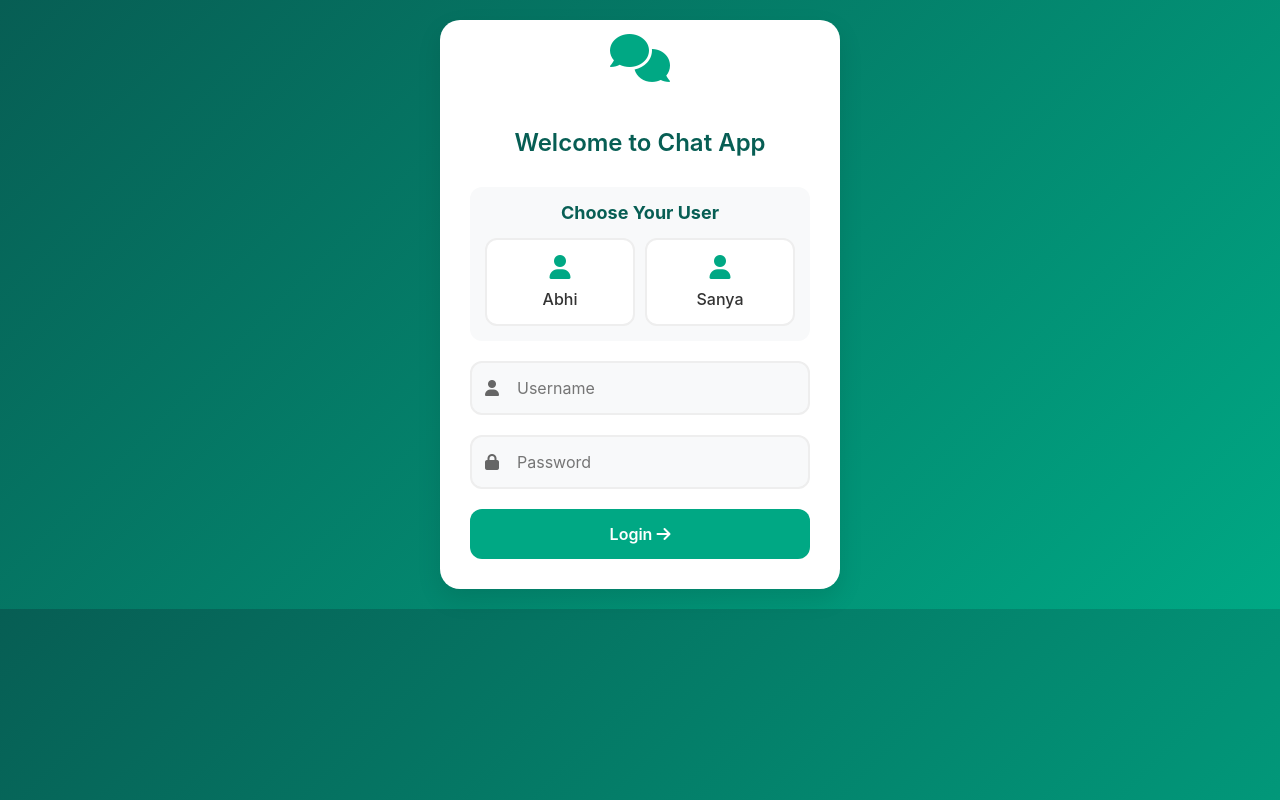
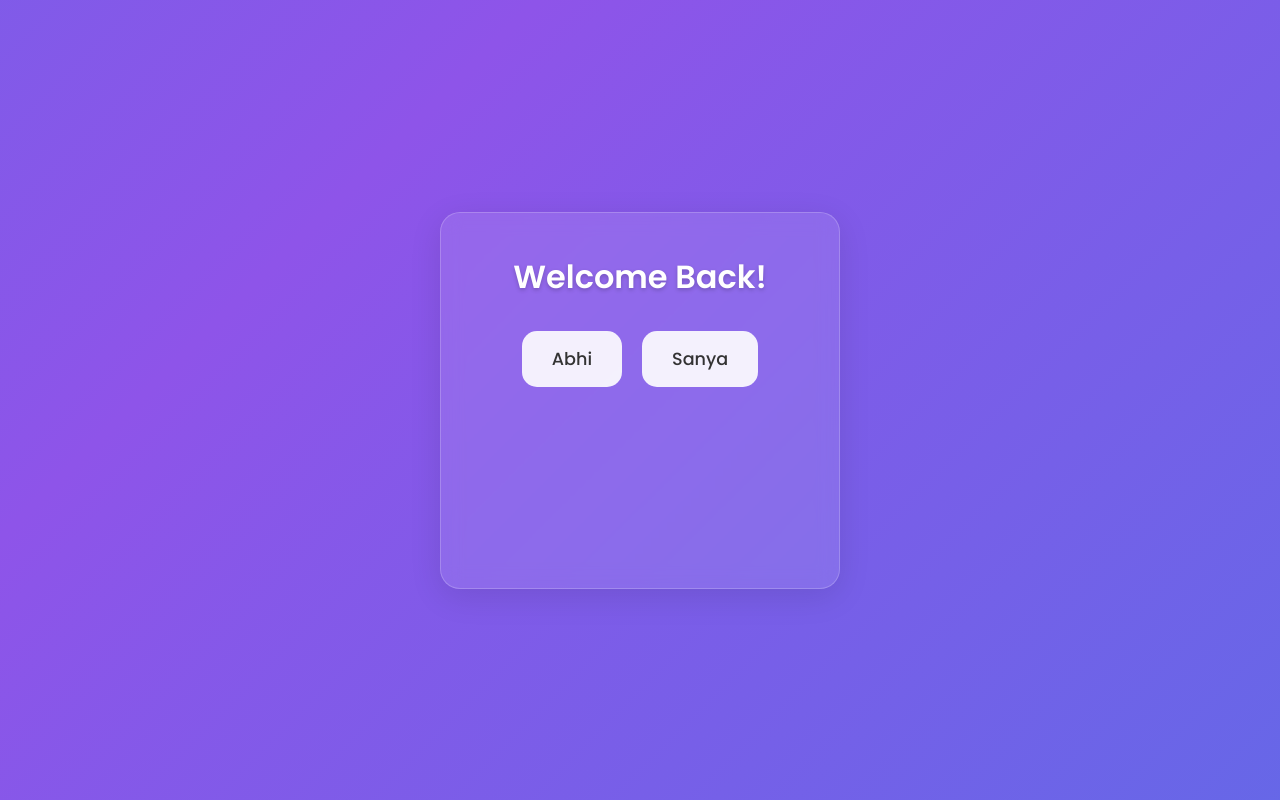
Before and after one commit to Mdazad4153/chat-app, a Flask app: page /login in a window 1280 px wide. Run offline with Flask 3, Linux system fonts and the light colour scheme.

Commit message:
Created beautiful login page with smooth animations

```diff
--- a/app.py
+++ b/app.py
@@ -40,16 +40,20 @@ def home():
 @app.route('/login', methods=['GET', 'POST'])
 def login():
     if request.method == 'POST':
-        username = request.form['username']
-        password = request.form['password']
+        username = request.form.get('username')
+        password = request.form.get('password')
 
         if username in VALID_CREDENTIALS and VALID_CREDENTIALS[username] == password:
             session['username'] = username
-            return redirect(url_for('home'))
-        else:
-            flash('Invalid username or password')
+            return jsonify({'success': True})
+        return jsonify({'success': False})
+    return render_template('login.html')
 
-    return render_template('login.html')
+@app.route('/chat')
+def chat():
+    if 'username' not in session:
+        return redirect(url_for('login'))
+    return render_template('index.html')
 
 @app.route('/logout')
 def logout():
--- a/templates/login.html
+++ b/templates/login.html
@@ -1,331 +1,288 @@
 <!DOCTYPE html>
-<html>
+<html lang="en">
 <head>
+    <meta charset="UTF-8">
+    <meta name="viewport" content="width=device-width, initial-scale=1.0">
     <title>Login - Chat App</title>
-    <meta name="viewport" content="width=device-width, initial-scale=1.0, maximum-scale=1.0, user-scalable=no">
-    <link rel="stylesheet" href="https://cdnjs.cloudflare.com/ajax/libs/font-awesome/6.0.0/css/all.min.css">
+    <link href="https://fonts.googleapis.com/css2?family=Poppins:wght@400;500;600&display=swap" rel="stylesheet">
     <style>
         :root {
-            --primary-color: #00A884;
-            --secondary-color: #075E54;
-            --error-color: #ff4444;
-            --success-color: #00C851;
+            --primary-color: #4776E6;
+            --secondary-color: #8E54E9;
         }
 
         * {
             margin: 0;
             padding: 0;
             box-sizing: border-box;
-            font-family: -apple-system, BlinkMacSystemFont, "Segoe UI", Roboto, Helvetica, Arial, sans-serif;
-            -webkit-tap-highlight-color: transparent;
+            font-family: 'Poppins', sans-serif;
         }
 
         body {
             min-height: 100vh;
-            min-height: -webkit-fill-available;
-            background: linear-gradient(135deg, var(--secondary-color) 0%, var(--primary-color) 100%);
             display: flex;
             align-items: center;
             justify-content: center;
+            background: linear-gradient(-45deg, #4776E6, #8E54E9, #4776E6, #8E54E9);
+            background-size: 400% 400%;
+            animation: gradientBG 15s ease infinite;
             padding: 20px;
         }
 
+        @keyframes gradientBG {
+            0% {
+                background-position: 0% 50%;
+            }
+            50% {
+                background-position: 100% 50%;
+            }
+            100% {
+                background-position: 0% 50%;
+            }
+        }
+
         .login-container {
+            background: rgba(255, 255, 255, 0.1);
+            backdrop-filter: blur(10px);
+            border-radius: 20px;
+            padding: 40px;
             width: 100%;
             max-width: 400px;
-            background: white;
-            padding: 30px;
-            border-radius: 20px;
-            box-shadow: 0 10px 25px rgba(0,0,0,0.1);
-            animation: slideUp 0.5s ease-out;
+            text-align: center;
+            box-shadow: 0 8px 32px rgba(0, 0, 0, 0.1);
+            border: 1px solid rgba(255, 255, 255, 0.2);
+            transform: translateY(20px);
+            opacity: 0;
+            animation: slideUp 0.6s ease forwards;
         }
 
-        .app-logo {
-            text-align: center;
-            margin-bottom: 30px;
+        @keyframes slideUp {
+            to {
+                transform: translateY(0);
+                opacity: 1;
+            }
         }
 
-        .app-logo i {
-            font-size: 48px;
-            color: var(--primary-color);
-            animation: bounce 2s infinite;
+        h1 {
+            color: white;
+            margin-bottom: 30px;
+            font-size: 2em;
+            text-shadow: 0 2px 4px rgba(0, 0, 0, 0.2);
         }
 
-        .app-title {
-            font-size: 24px;
-            color: var(--secondary-color);
-            text-align: center;
+        .user-select {
+            display: flex;
+            gap: 20px;
             margin-bottom: 30px;
-            font-weight: 600;
+            justify-content: center;
         }
 
-        .input-group {
-            margin-bottom: 20px;
-            position: relative;
-        }
-
-        .input-group i {
-            position: absolute;
-            left: 15px;
-            top: 50%;
-            transform: translateY(-50%);
-            color: #666;
-            transition: all 0.3s ease;
-        }
-
-        .input-field {
-            width: 100%;
-            padding: 15px 15px 15px 45px;
-            border: 2px solid #eee;
-            border-radius: 12px;
-            font-size: 16px;
-            transition: all 0.3s ease;
-            background: #f8f9fa;
-        }
-
-        .input-field:focus {
-            outline: none;
-            border-color: var(--primary-color);
-            background: white;
-            box-shadow: 0 0 0 3px rgba(0,168,132,0.1);
-        }
-
-        .input-field:focus + i {
-            color: var(--primary-color);
-        }
-
-        .login-button {
-            width: 100%;
-            padding: 15px;
-            background: var(--primary-color);
+        .user-option {
+            background: rgba(255, 255, 255, 0.9);
             border: none;
-            border-radius: 12px;
-            color: white;
-            font-size: 16px;
-            font-weight: 600;
+            padding: 15px 30px;
+            border-radius: 15px;
             cursor: pointer;
+            font-size: 1.1em;
+            font-weight: 500;
+            color: #333;
             transition: all 0.3s ease;
             position: relative;
             overflow: hidden;
         }
 
-        .login-button:hover {
-            background: var(--secondary-color);
-            transform: translateY(-2px);
-            box-shadow: 0 5px 15px rgba(0,0,0,0.1);
+        .user-option::before {
+            content: '';
+            position: absolute;
+            top: 0;
+            left: 0;
+            width: 100%;
+            height: 100%;
+            background: linear-gradient(45deg, var(--primary-color), var(--secondary-color));
+            opacity: 0;
+            transition: opacity 0.3s ease;
+            z-index: 1;
         }
 
-        .login-button:active {
+        .user-option span {
+            position: relative;
+            z-index: 2;
+        }
+
+        .user-option:hover {
+            transform: translateY(-3px);
+            box-shadow: 0 10px 20px rgba(0, 0, 0, 0.2);
+        }
+
+        .user-option.selected {
+            color: white;
+            transform: translateY(-3px);
+            box-shadow: 0 10px 20px rgba(0, 0, 0, 0.2);
+        }
+
+        .user-option.selected::before {
+            opacity: 1;
+        }
+
+        .password-input {
+            background: rgba(255, 255, 255, 0.9);
+            border: none;
+            padding: 15px;
+            border-radius: 15px;
+            width: 100%;
+            margin-bottom: 20px;
+            font-size: 1em;
+            transition: all 0.3s ease;
+            opacity: 0;
+            transform: translateY(20px);
+        }
+
+        .password-input.show {
+            opacity: 1;
             transform: translateY(0);
         }
 
-        .flash-message {
-            padding: 12px;
-            border-radius: 10px;
-            margin-bottom: 20px;
-            text-align: center;
-            font-size: 14px;
-            animation: shake 0.5s ease-in-out;
-            background: #ffebee;
-            color: var(--error-color);
-            border: 1px solid var(--error-color);
+        .password-input:focus {
+            outline: none;
+            box-shadow: 0 0 0 3px rgba(71, 118, 230, 0.3);
         }
 
-        @keyframes slideUp {
-            from {
-                opacity: 0;
-                transform: translateY(20px);
-            }
-            to {
-                opacity: 1;
-                transform: translateY(0);
-            }
+        .login-btn {
+            background: white;
+            color: var(--primary-color);
+            border: none;
+            padding: 15px 40px;
+            border-radius: 15px;
+            font-size: 1.1em;
+            font-weight: 600;
+            cursor: pointer;
+            transition: all 0.3s ease;
+            opacity: 0;
+            transform: translateY(20px);
+            width: 100%;
         }
 
-        @keyframes bounce {
-            0%, 20%, 50%, 80%, 100% {
-                transform: translateY(0);
-            }
-            40% {
-                transform: translateY(-20px);
-            }
-            60% {
-                transform: translateY(-10px);
-            }
+        .login-btn.show {
+            opacity: 1;
+            transform: translateY(0);
         }
 
-        @keyframes shake {
-            0%, 100% { transform: translateX(0); }
-            10%, 30%, 50%, 70%, 90% { transform: translateX(-5px); }
-            20%, 40%, 60%, 80% { transform: translateX(5px); }
+        .login-btn:hover {
+            background: linear-gradient(45deg, var(--primary-color), var(--secondary-color));
+            color: white;
+            transform: translateY(-3px);
+            box-shadow: 0 10px 20px rgba(0, 0, 0, 0.2);
         }
 
-        .user-select {
+        .error-message {
+            color: #ff6b6b;
             margin-top: 20px;
-            text-align: center;
-            padding: 15px;
-            background: #f8f9fa;
-            border-radius: 12px;
-            animation: fadeIn 0.5s ease-out;
+            padding: 10px;
+            border-radius: 10px;
+            background: rgba(255, 255, 255, 0.9);
+            display: none;
+            animation: fadeIn 0.3s ease;
         }
 
-        .user-select h3 {
-            color: var(--secondary-color);
-            margin-bottom: 15px;
-            font-size: 18px;
-        }
-
-        .user-options {
-            display: grid;
-            grid-template-columns: repeat(auto-fit, minmax(120px, 1fr));
-            gap: 10px;
-            margin-top: 15px;
-        }
-
-        .user-option {
-            padding: 15px;
-            background: white;
-            border: 2px solid #eee;
-            border-radius: 12px;
-            cursor: pointer;
-            transition: all 0.3s ease;
-            display: flex;
-            flex-direction: column;
-            align-items: center;
-            gap: 10px;
-        }
-
-        .user-option:hover {
-            border-color: var(--primary-color);
-            transform: translateY(-2px);
-            box-shadow: 0 5px 15px rgba(0,0,0,0.1);
-        }
-
-        .user-option.selected {
-            border-color: var(--primary-color);
-            background: rgba(0,168,132,0.1);
-        }
-
-        .user-option i {
-            font-size: 24px;
-            color: var(--primary-color);
-        }
-
-        .user-option span {
-            font-weight: 500;
-            color: #333;
+        @keyframes fadeIn {
+            from { opacity: 0; }
+            to { opacity: 1; }
         }
 
         @media (max-width: 480px) {
             .login-container {
-                padding: 20px;
+                padding: 30px 20px;
             }
 
-            .app-logo i {
-                font-size: 40px;
+            .user-select {
+                flex-direction: column;
+                gap: 15px;
             }
 
-            .app-title {
-                font-size: 20px;
-                margin-bottom: 20px;
-            }
-
-            .input-field {
-                padding: 12px 12px 12px 40px;
-                font-size: 15px;
-            }
-
-            .login-button {
-                padding: 12px;
-                font-size: 15px;
-            }
-
-            .user-options {
-                grid-template-columns: 1fr;
+            .user-option {
+                width: 100%;
             }
         }
     </style>
 </head>
 <body>
     <div class="login-container">
-        <div class="app-logo">
-            <i class="fas fa-comments"></i>
+        <h1>Welcome Back!</h1>
+        <div class="user-select">
+            <button class="user-option" onclick="selectUser('Abhi')">
+                <span>Abhi</span>
+            </button>
+            <button class="user-option" onclick="selectUser('Sanya')">
+                <span>Sanya</span>
+            </button>
         </div>
-        <h1 class="app-title">Welcome to Chat App</h1>
-
-        {% with messages = get_flashed_messages() %}
-            {% if messages %}
-                {% for message in messages %}
-                    <div class="flash-message">{{ message }}</div>
-                {% endfor %}
-            {% endif %}
-        {% endwith %}
-
-        <div class="user-select">
-            <h3>Choose Your User</h3>
-            <div class="user-options">
-                <div class="user-option" onclick="selectUser('Abhi')">
-                    <i class="fas fa-user"></i>
-                    <span>Abhi</span>
-                </div>
-                <div class="user-option" onclick="selectUser('Sanya')">
-                    <i class="fas fa-user"></i>
-                    <span>Sanya</span>
-                </div>
-            </div>
-        </div>
-
-        <form method="POST" id="loginForm" style="margin-top: 20px;">
-            <div class="input-group">
-                <input type="text" id="username" name="username" class="input-field" placeholder="Username" readonly>
-                <i class="fas fa-user"></i>
-            </div>
-            <div class="input-group">
-                <input type="password" name="password" class="input-field" placeholder="Password" required>
-                <i class="fas fa-lock"></i>
-            </div>
-            <button type="submit" class="login-button">
-                Login
-                <i class="fas fa-arrow-right"></i>
-            </button>
-        </form>
+        <input type="password" class="password-input" placeholder="Enter password" id="password">
+        <button class="login-btn" onclick="login()">Login</button>
+        <div class="error-message" id="error"></div>
     </div>
 
     <script>
-        function selectUser(username) {
-            // Remove selected class from all options
-            document.querySelectorAll('.user-option').forEach(option => {
-                option.classList.remove('selected');
+        let selectedUser = null;
+        const passwordInput = document.querySelector('.password-input');
+        const loginBtn = document.querySelector('.login-btn');
+        const errorDiv = document.getElementById('error');
+
+        const credentials = {
+            'Abhi': '415341',
+            'Sanya': '841401'
+        };
+
+        function selectUser(user) {
+            selectedUser = user;
+            document.querySelectorAll('.user-option').forEach(btn => {
+                btn.classList.remove('selected');
             });
+            event.target.closest('.user-option').classList.add('selected');
 
-            // Add selected class to clicked option
-            const selectedOption = document.querySelector(`.user-option:has(span:contains('${username}')`);
-            if (selectedOption) {
-                selectedOption.classList.add('selected');
+            // Show password input with animation
+            passwordInput.classList.add('show');
+            loginBtn.classList.add('show');
+            passwordInput.focus();
+        }
+
+        function showError(message) {
+            errorDiv.textContent = message;
+            errorDiv.style.display = 'block';
+            setTimeout(() => {
+                errorDiv.style.display = 'none';
+            }, 3000);
+        }
+
+        function login() {
+            if (!selectedUser) {
+                showError('Please select a user');
+                return;
             }
 
-            // Set username in input field
-            document.getElementById('username').value = username;
+            const password = passwordInput.value;
+            if (!password) {
+                showError('Please enter password');
+                return;
+            }
+
+            if (credentials[selectedUser] === password) {
+                // Success animation
+                document.querySelector('.login-container').style.transform = 'scale(0.95)';
+                document.querySelector('.login-container').style.opacity = '0';
+                setTimeout(() => {
+                    window.location.href = '/chat';
+                }, 500);
+            } else {
+                showError('Invalid password');
+                passwordInput.value = '';
+            }
         }
 
-        // Add ripple effect to buttons
-        document.querySelectorAll('.login-button').forEach(button => {
-            button.addEventListener('click', function(e) {
-                const ripple = document.createElement('span');
-                ripple.classList.add('ripple');
-                this.appendChild(ripple);
-
-                const rect = button.getBoundingClientRect();
-                const x = e.clientX - rect.left;
-                const y = e.clientY - rect.top;
-
-                ripple.style.left = x + 'px';
-                ripple.style.top = y + 'px';
-
-                setTimeout(() => {
-                    ripple.remove();
-                }, 600);
-            });
+        // Handle Enter key
+        passwordInput.addEventListener('keypress', function(e) {
+            if (e.key === 'Enter') {
+                login();
+            }
         });
     </script>
 </body>
```
